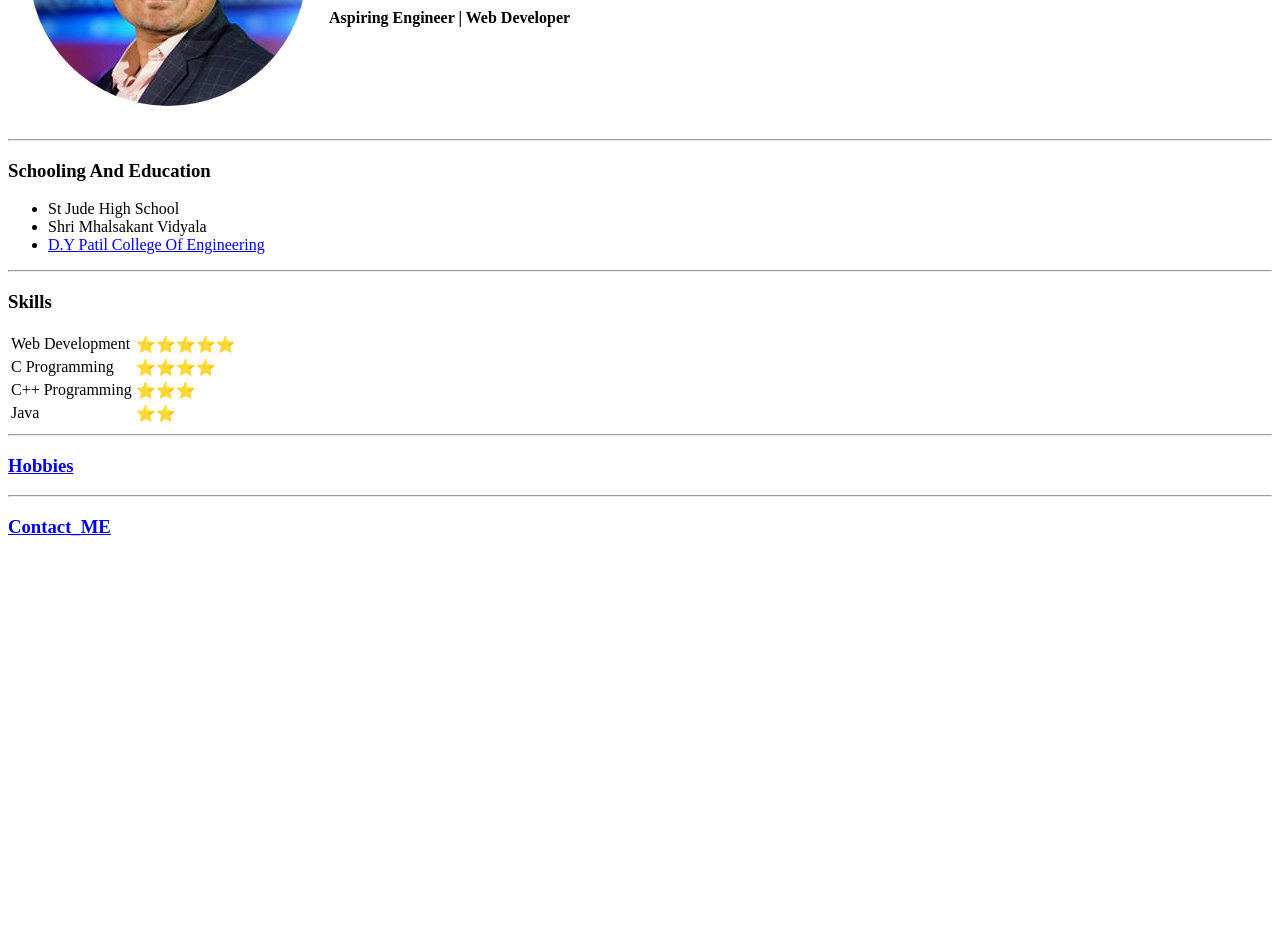
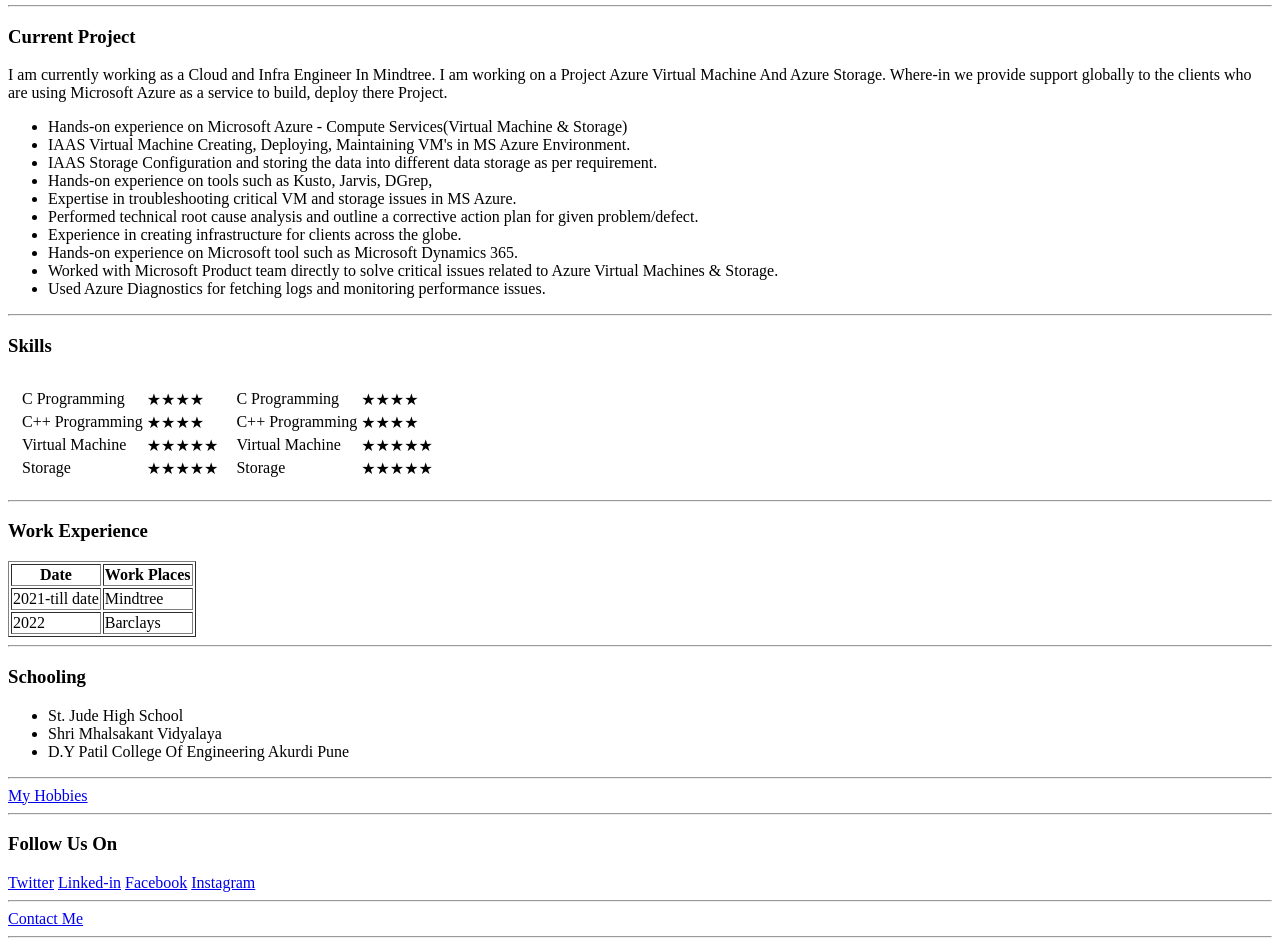
Before and after one commit to cgkchirag/CV, a plain HTML site: page index.html in a window 1280 px wide. Shown: the part 201-1147 px from the top of the page. Before the commit the page ends 800 px from the top, so only its background shows below. Drawn offline with Linux system fonts and the light colour scheme.

Commit message:
Updated CV

```diff
--- a/index.html
+++ b/index.html
@@ -7,56 +7,178 @@
 </head>
 
 <body>
-  <table cellspacing = '20'>
+  <!--<img src="https://media-exp1.licdn.com/dms/image/D4E35AQFztK1XJBJDiA/profile-framedphoto-shrink_400_400/0/1638438225692?e=1647165600&v=beta&t=Ffx0eALZOqFCE4co8kI9FqBkswYjyL4qg3PE03olw_Y"
+     alt="Chirag's Profile Picture">-->
+  <!--<img src="Images/Chirag.JPG" alt="Chirag's Profile Picture">-->
+  <table cellspacing="20">
     <tr>
-     <td><img src="images/TCMG.png" alt=""></td>
-     <td> <h1>
-        Chirag Gupta
-      </h1>
-      <p> <i><b> Campus Business Manager At </b> </i> <em> <strong><a href="https://www.prepbytes.com/"> Prepbytes </a> </strong> </em> </p>
-      <p> <strong> Aspiring Engineer | Web Developer </strong> </p>
-    </td>
-  </tr>
+      <td><img src="Images/TCMG.JPG" alt="Chirag's Profile Picture"></td>
+      <td>
+        <h1> Chirag Mukesh Gupta </h1>
+        <p>Cloud & Infra Engineer at <strong><em><a href="https://www.mindtree.com/">MINDTREE</a> </em></strong></p>
+
+        <p>Looking for a better opportunity | Immediate Joiner | C&I Engineer at Mindtree | Azure Engineer |
+          IAAS Virtual Machine And Storage | Jarvis | Kusto | DGrep</p>
+      </td>
+    </tr>
+  </table>
+
+
+  <hr>
+  <h3>Current Project</h3>
+
+  <p>I am currently working as a Cloud and Infra Engineer In Mindtree. I am working on a Project Azure Virtual
+    Machine And Azure Storage. Where-in we provide support globally to the clients who are using Microsoft
+    Azure as a service to build, deploy there Project.</p>
+
+  <ul>
+    <li>Hands-on experience on Microsoft Azure - Compute Services(Virtual Machine & Storage)</li>
+    <li>IAAS Virtual Machine Creating, Deploying, Maintaining VM's in MS Azure Environment.</li>
+    <li>IAAS Storage Configuration and storing the data into different data storage as per requirement.</li>
+    <li>Hands-on experience on tools such as Kusto, Jarvis, DGrep,</li>
+    <li>Expertise in troubleshooting critical VM and storage issues in MS Azure.</li>
+    <li>Performed technical root cause analysis and outline a corrective action plan for given problem/defect.</li>
+    <li>Experience in creating infrastructure for clients across the globe.</li>
+    <li>Hands-on experience on Microsoft tool such as Microsoft Dynamics 365.</li>
+    <li>Worked with Microsoft Product team directly to solve critical issues related to Azure Virtual Machines & Storage.</li>
+    <li>Used Azure Diagnostics for fetching logs and monitoring performance issues.</li>
+  </ul>
+
+  <hr>
+
+  <h3>Skills</h3>
+
+
+  <table cellspacing="10">
+    <tr>
+      <td>
+        <table>
+          <tr>
+            <td> C Programming </td>
+            <td> ★★★★ </td>
+          </tr>
+          <tr>
+            <td> C++ Programming </td>
+            <td> ★★★★ </td>
+          </tr>
+          <tr>
+            <td>Virtual Machine</td>
+            <td>★★★★★</td>
+          </tr>
+          <tr>
+            <td>Storage</td>
+            <td>★★★★★</td>
+          </tr>
+        </table>
+      </td>
+      <td>
+        <table>
+          <tr>
+            <td> C Programming </td>
+            <td> ★★★★ </td>
+          </tr>
+          <tr>
+            <td> C++ Programming </td>
+            <td> ★★★★ </td>
+          </tr>
+          <tr>
+            <td>Virtual Machine</td>
+            <td>★★★★★</td>
+          </tr>
+          <tr>
+            <td>Storage</td>
+            <td>★★★★★</td>
+          </tr>
+        </table>
+      </td>
+    </tr>
   </table>
 
   <hr>
-  <h3> Schooling And Education </h3>
-  <ul>
-    <li>St Jude High School</li>
-    <li>Shri Mhalsakant Vidyala</li>
-    <li><a href="https://www.dypcoeakurdi.ac.in/"> D.Y Patil College Of Engineering </a> </li>
-  </ul>
+
+
+  <!--<h3>Work Experience</h3>
+<p>2021-till date Mindtree</p>
+<p>2022 Barclays</p>
+<p></p>-->
+
+  <h3>Work Experience</h3>
+  <table border="1">
+    <thead>
+      <th>Date</th>
+      <th>Work Places</th>
+    </thead>
+    <tbody>
+      <tr>
+        <td>2021-till date</td>
+        <td>Mindtree</td>
+      </tr>
+      <tr>
+        <td>2022</td>
+        <td>Barclays</td>
+      </tr>
+    </tbody>
+    <tfoot>
+
+    </tfoot>
+  </table>
+
   <hr>
 
+  <h3><strong>Schooling</strong></h3>
+  <ul>
+    <li>St. Jude High School</li>
+    <li>Shri Mhalsakant Vidyalaya</li>
+    <li>D.Y Patil College Of Engineering Akurdi Pune</li>
+  </ul>
 
-<!-- Difference between ye dono -->
-<!-- table me thead, tbody, <tfoot> hota hai which is generally used to highlight the table header and remain constant -->
+  <hr>
+
+  <a href="Hobbies.html">My Hobbies</a>
+
+  <hr>
+
+  <!--  <table>
+    <tr>
+      <td> C Programming </td>
+      <td> ★★★★ </td>
+    </tr>
+    <tr>
+      <td> C++ Programming </td>
+      <td> ★★★★ </td>
+    </tr>
+    <tr>
+      <td>Virtual Machine</td>
+      <td>★★★★★</td>
+    </tr>
+    <tr>
+      <td>Storage</td>
+      <td>★★★★★</td>
+    </tr>
+  </table> -->
 
 
-<h3> Skills </h3>
-<table>
-  <tr>
-    <td>Web Development</td>
-    <td>⭐⭐⭐⭐⭐</td>
-  </tr>
-  <tr>
-    <td>C Programming </td>
-    <td>⭐⭐⭐⭐</td>
-  </tr>
-  <tr>
-    <td>C++ Programming </td>
-    <td>⭐⭐⭐</td>
-  </tr>
-  <tr>
-    <td> Java </td>
-    <td> ⭐⭐ </td>
-  </tr>
-</table>
-<hr>
 
-<a href="hobbies.html"> <h3> Hobbies </h3> </a>
-<hr>
-<a href="Contact_ME.html"> <h3> Contact_ME </h3></a>
+
+
+
+  <!--<h3>Follow Us On</h3>
+  <ul>
+    <li><a href="https://twitter.com/__chiragupta__">Twitter</a></li>
+    <li><a href="https://www.linkedin.com/in/chirag-gupta-a24055170/">Linked-in</a></li>
+    <li><a href="https://www.facebook.com/chiragk10313">Facebook</a></li>
+    <li><a href="https://www.instagram.com/__chiragupta__/">Instagram</a></li>
+  </ul>-->
+  <h3>Follow Us On</h3>
+  <a href="https://twitter.com/__chiragupta__">Twitter</a>
+  <a href="https://www.linkedin.com/in/chirag-gupta-a24055170/">Linked-in</a>
+  <a href="https://www.facebook.com/chiragk10313">Facebook</a>
+  <a href="https://www.instagram.com/__chiragupta__/">Instagram</a>
+
+  <hr>
+  <a href="Contact.html">Contact Me</a>
+  <hr>
+
 </body>
 
 </html>
```
Also changed, not shown: Contact.html (added, +29 -0 lines), Hobbies.html (added, +23 -0 lines), inputs.html (added, +23 -0 lines).
